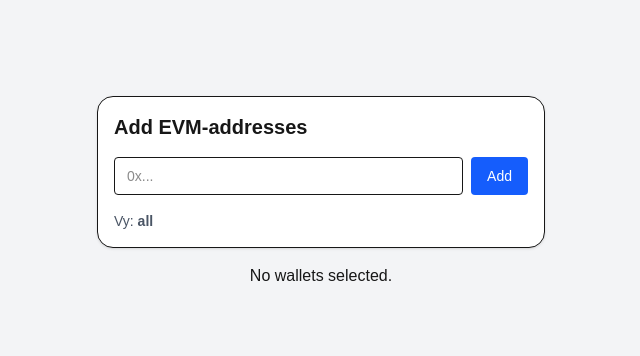
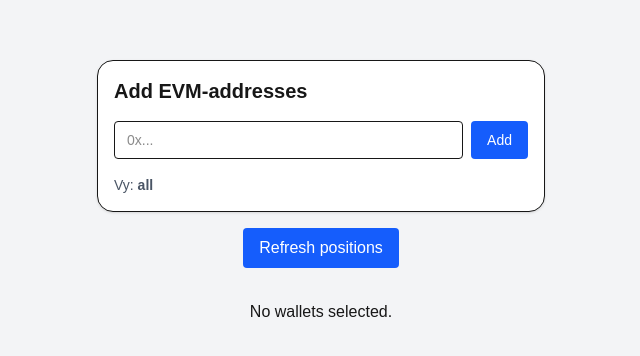
Before and after one commit to KristofferGW/perp-position-commander, a Next.js app: page / in a window 1280 px wide. Shown: the part 208-564 px from the top of the page, without its empty margins (319-959 px from the left). Built offline with nearby package versions, Linux system fonts and the light colour scheme.

Commit message:
Added refresh positions button

```diff
--- a/src/app/page.js
+++ b/src/app/page.js
@@ -15,7 +15,7 @@ export default function Home() {
   const setWalletPositions = useWalletStore((state) => state.setWalletPositions);
   const getValidWalletPositions = useWalletStore((state) => state.getValidWalletPositions);
 
-  const handleWalletsChange = async (walletList) => {
+  const handleWalletsChange = async (walletList, forceRefresh = false) => {
     setWallets(walletList);
     setError(null);
     setLoading(true);
@@ -24,7 +24,7 @@ export default function Home() {
       const allPositions = [];
 
       for (const wallet of walletList) {
-        const cached = getValidWalletPositions(wallet);
+        const cached = forceRefresh ? null : getValidWalletPositions(wallet);
 
         if (cached) {
           allPositions.push(...cached);
@@ -50,6 +50,17 @@ export default function Home() {
       <div className="w-full max-w-3xl">
         <WalletInput onWalletsChange={handleWalletsChange} />
 
+        <div className="flex justify-center mb-4">
+          <button
+            onClick={() => handleWalletsChange(wallets, true)}
+            disabled={loading}
+            className={`mb-4 px-4 py-2 rounded transition ${loading ? "bg-gray-400 cursor-not-allowed" : "bg-blue-600 hover:bg-blue-700 text-white"
+              }`}
+          >
+            {loading ? "Refreshing..." : "Refresh positions"}
+          </button>
+        </div>
+
         {error && (
           <div className="text-center text-red-600 bg-red-100 border border-red-300 p-3 rounded">
             {error}
```
